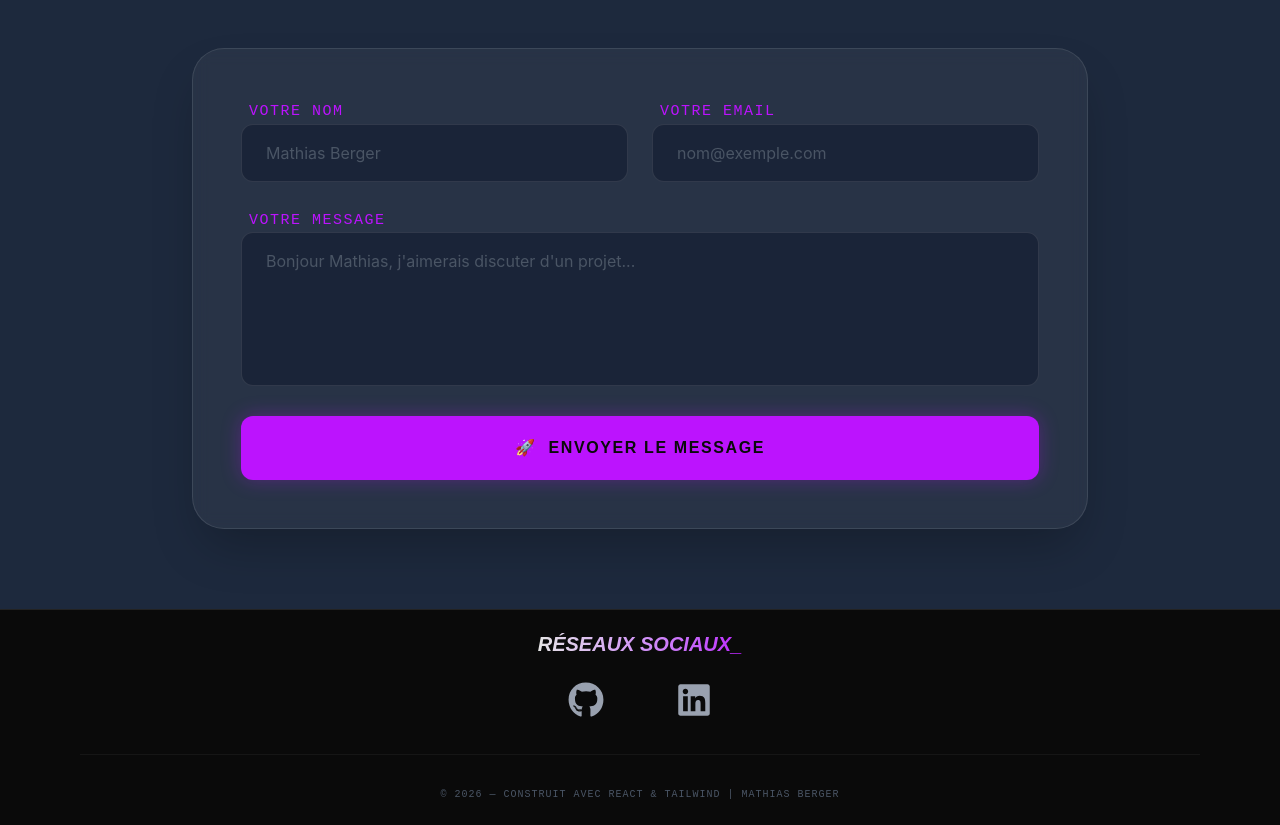
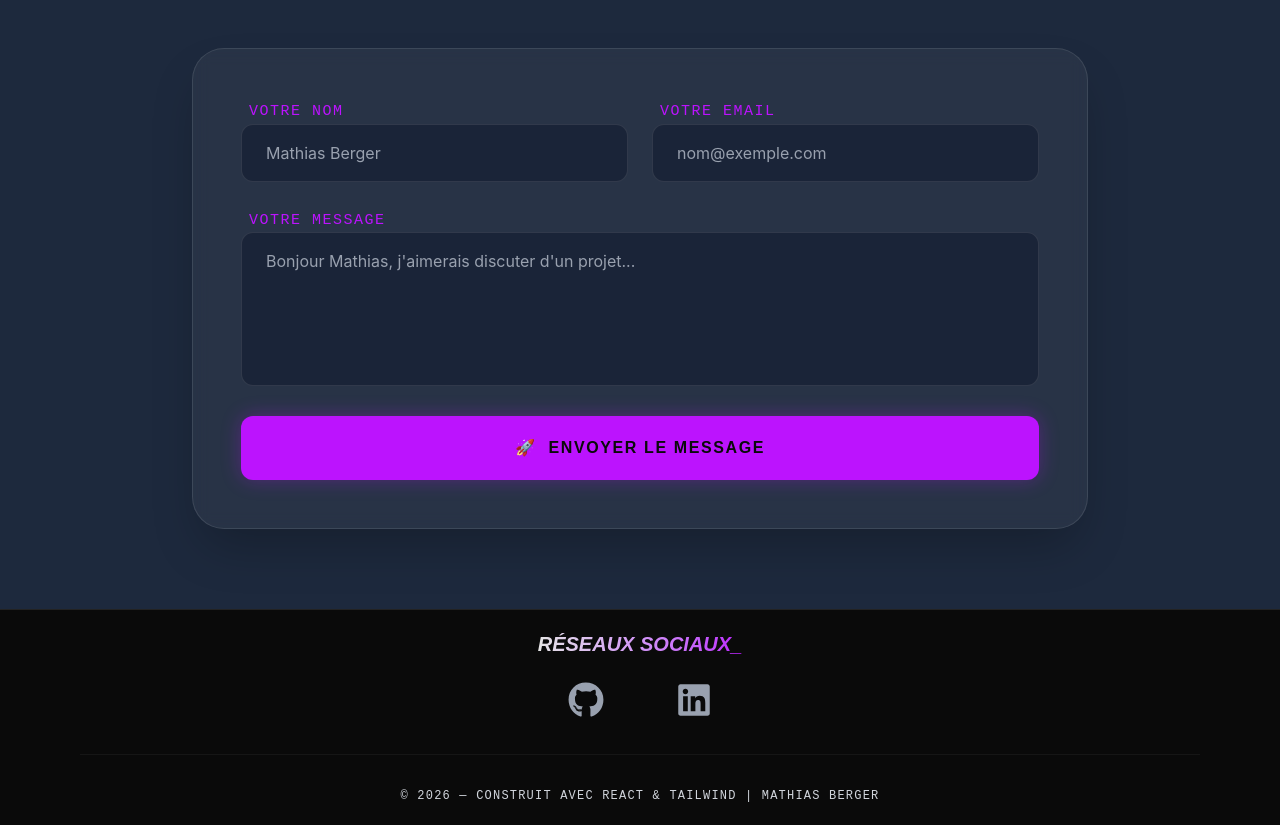
Before and after one commit to MathCod/dev-portfolio, a React (Vite) app: page /contact in a window 1280 px wide. Shown: the part 400-1225 px from the top of the page. Built offline with nearby package versions, Linux system fonts and the light colour scheme.

Commit message:
🐍SEO & Contrastes

```diff
--- a/src/components/Footer.jsx
+++ b/src/components/Footer.jsx
@@ -49,7 +49,7 @@ const Footer = () => {
         </div>
 
         <div className="w-full pt-8 border-t border-white/5 text-center">
-          <p className="font-mono text-[10px] text-gray-600 uppercase tracking-widest">
+          <p className="font-mono text-[12px] text-gray-300 uppercase tracking-widest">
             © {currentYear} — CONSTRUIT AVEC REACT & TAILWIND | MATHIAS BERGER
           </p>
         </div>
--- a/src/components/Form.jsx
+++ b/src/components/Form.jsx
@@ -31,35 +31,47 @@ const Form = () => {
 
         <div className="grid grid-cols-1 md:grid-cols-2 gap-6">
             <div className="space-y-2">
-                <label className="font-mono text-[15px] uppercase tracking-widest text-neon-purple ml-2">Votre nom</label>
+                <label
+                  className="font-mono text-[15px] uppercase tracking-widest text-neon-purple ml-2"
+                  htmlFor="from_name"
+                  >Votre nom</label>
                 <input
+                  id="from_name"
                   name="from_name"
                   required
                   type="text"
                   placeholder="Mathias Berger"
-                  className="w-full bg-slate-900/50 border border-white/10 rounded-xl px-6 py-4 outline-none focus:border-neon-purple focus:ring-1 focus:ring-neon-purple transition-all placeholder:text-gray-600 text-white"
+                  className="w-full bg-slate-900/50 border border-white/10 rounded-xl px-6 py-4 outline-none focus:border-neon-purple focus:ring-1 focus:ring-neon-purple transition-all placeholder:text-gray-400 text-white"
                 />
             </div>
             <div className="space-y-2">
-                <label className="font-mono text-[15px] uppercase tracking-widest text-neon-purple ml-2">Votre email</label>
+                <label
+                  htmlFor="from_email"
+                  className="font-mono text-[15px] uppercase tracking-widest text-neon-purple ml-2"
+                  >Votre email</label>
                 <input
+                  id="from_email"
                   name="from_email"
                   required
                   type="email"
                   placeholder="nom@exemple.com"
-                  className="w-full bg-slate-900/50 border border-white/10 rounded-xl px-6 py-4 outline-none focus:border-neon-purple focus:ring-1 focus:ring-neon-purple transition-all placeholder:text-gray-600 text-white"
+                  className="w-full bg-slate-900/50 border border-white/10 rounded-xl px-6 py-4 outline-none focus:border-neon-purple focus:ring-1 focus:ring-neon-purple transition-all placeholder:text-gray-400 text-white"
                 />
             </div>
         </div>
 
         <div className="space-y-2">
-            <label className="font-mono text-[15px] uppercase tracking-widest text-neon-purple ml-2">Votre message</label>
+            <label
+              htmlFor="message"
+              className="font-mono text-[15px] uppercase tracking-widest text-neon-purple ml-2"
+              >Votre message</label>
             <textarea
+                id="message"
                 name="message"
                 required
                 rows="5"
                 placeholder="Bonjour Mathias, j'aimerais discuter d'un projet..."
-                className="w-full bg-slate-900/50 border border-white/10 rounded-xl px-6 py-4 outline-none focus:border-neon-purple focus:ring-1 focus:ring-neon-purple transition-all placeholder:text-gray-600 resize-none text-white"
+                className="w-full bg-slate-900/50 border border-white/10 rounded-xl px-6 py-4 outline-none focus:border-neon-purple focus:ring-1 focus:ring-neon-purple transition-all placeholder:text-gray-400 resize-none text-white"
             ></textarea>
         </div>
 
@@ -78,7 +90,7 @@ const Form = () => {
             <span>Chargement...</span>
           ) : (
             <>
-              <span>🚀</span>
+              <span aria-hidden="true">🚀</span>
               Envoyer le message
             </>
           )}
--- a/src/components/Navbar.jsx
+++ b/src/components/Navbar.jsx
@@ -28,7 +28,7 @@ const Navbar = () => {
           >
             <img
               src={Logo}
-              alt="Logo"
+              alt="Berger Mathias - Portfolio Accueil"
               className="w-15 h-15 object-contain hover:scale-110 transition-transform border border-white/20 rounded-full"
             />
           </motion.div>
--- a/src/pages/Contact.jsx
+++ b/src/pages/Contact.jsx
@@ -10,10 +10,10 @@ const Contact = () => {
         animate={{ opacity: 1, y: 0 }}
         className="text-center mb-16"
       >
-        <h2 className="text-5xl md:text-7xl font-syne font-extrabold mb-12 uppercase leading-none">
+        <h1 className="text-5xl md:text-7xl font-syne font-extrabold mb-12 uppercase leading-none">
           UN PROJET ?<br />
           <span className="text-neon-purple md:text-4xl">DISCUTONS-EN.</span>
-        </h2>
+        </h1>
 
         <div className="flex flex-col items-center gap-8">
           <p className="text-2xl">Remplissez ce formulaire et je vous répondrai sous un bref délai.</p>
--- a/src/pages/Cv.jsx
+++ b/src/pages/Cv.jsx
@@ -12,9 +12,9 @@ const Cv = () => {
           whileInView={{ opacity: 1, y: 0 }}
           viewport={{ once: true }}
             >
-          <h2 className="text-4xl font-syne font-bold mb-8 uppercase italic">
+          <h1 className="text-4xl font-syne font-bold mb-8 uppercase italic">
             <span className='bg-linear-to-r from-light to-neon-purple bg-clip-text text-transparent'>Mon Parcours_</span>
-          </h2>
+          </h1>
 
           <p className="text-gray-200 font-mono text-1xl mb-12 max-w-2xl mx-auto leading-relaxed">
             Vous souhaitez en savoir plus sur mes expériences et ma formation ?
--- a/src/pages/Projects.jsx
+++ b/src/pages/Projects.jsx
@@ -6,13 +6,13 @@ const Projects = () => {
   return (
     <section id="projects" className="py-30 px-6 md:px-20 bg-slate-800">
       <div className="max-w-7xl mx-auto">
-        <motion.h2
+        <motion.h1
           initial={{ opacity: 0 }}
           whileInView={{ opacity: 1 }}
           className="text-4xl font-syne font-bold mb-20 uppercase italic"
         >
           <span className='bg-linear-to-r from-light to-neon-purple bg-clip-text text-transparent'>Projets_</span>
-        </motion.h2>
+        </motion.h1>
 
         <Card />
 
--- a/src/pages/Skills.jsx
+++ b/src/pages/Skills.jsx
@@ -63,13 +63,13 @@ const Skills = () => {
   return (
     <section id="skills" className="py-30 px-6 md:px-20 border-t border-white/5 bg-slate-800">
       <div className="max-w-7xl mx-auto">
-        <motion.h2
+        <motion.h1
           initial={{ opacity: 0 }}
           whileInView={{ opacity: 1 }}
           className="text-4xl font-syne font-bold mb-20 uppercase italic"
         >
           <span className='bg-linear-to-r from-light to-neon-purple bg-clip-text text-transparent'>Compétences_</span>
-        </motion.h2>
+        </motion.h1>
 
         <div className="grid grid-cols-1 md:grid-cols-3 gap-16">
           {categories.map((cat, i) => (
```
